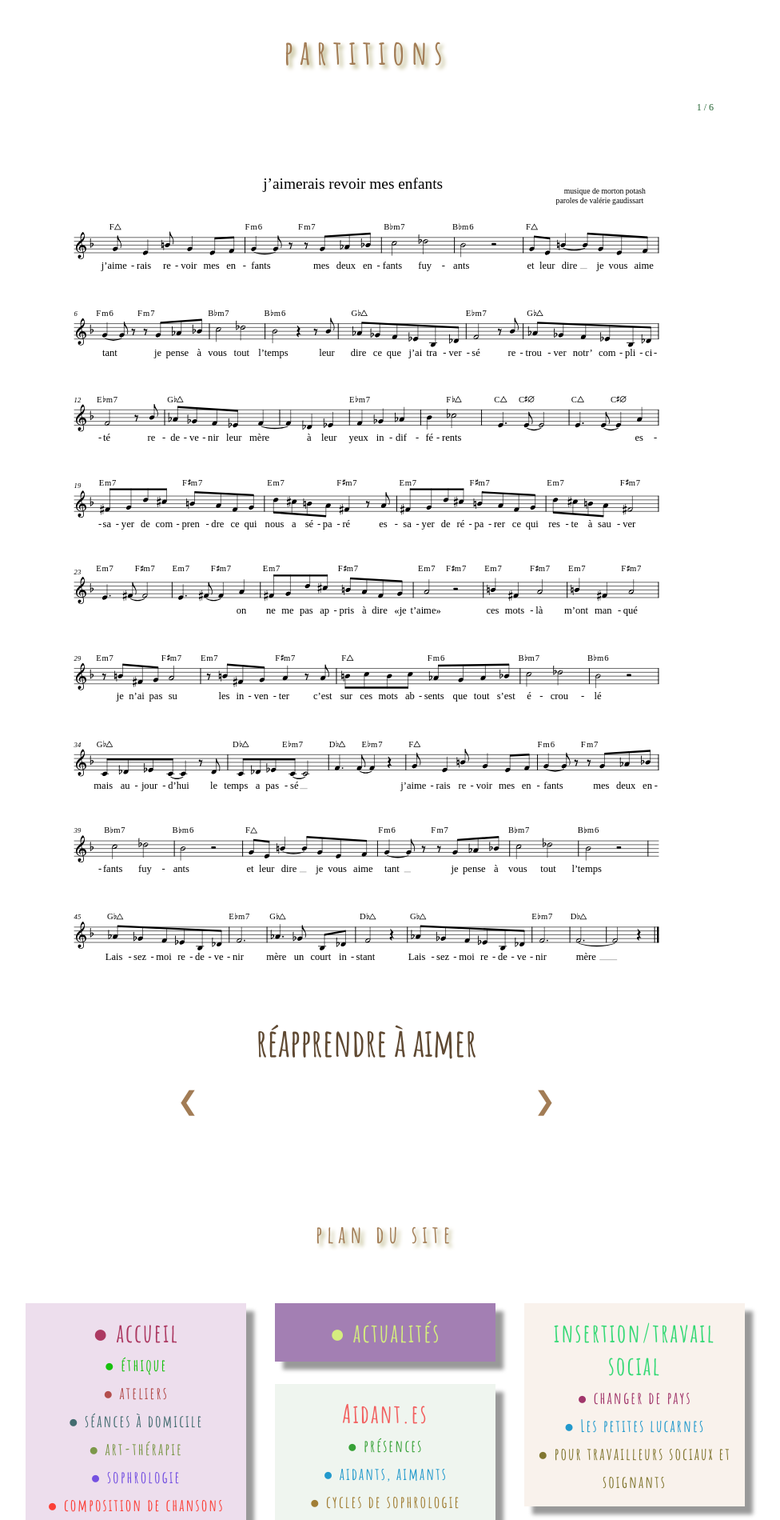
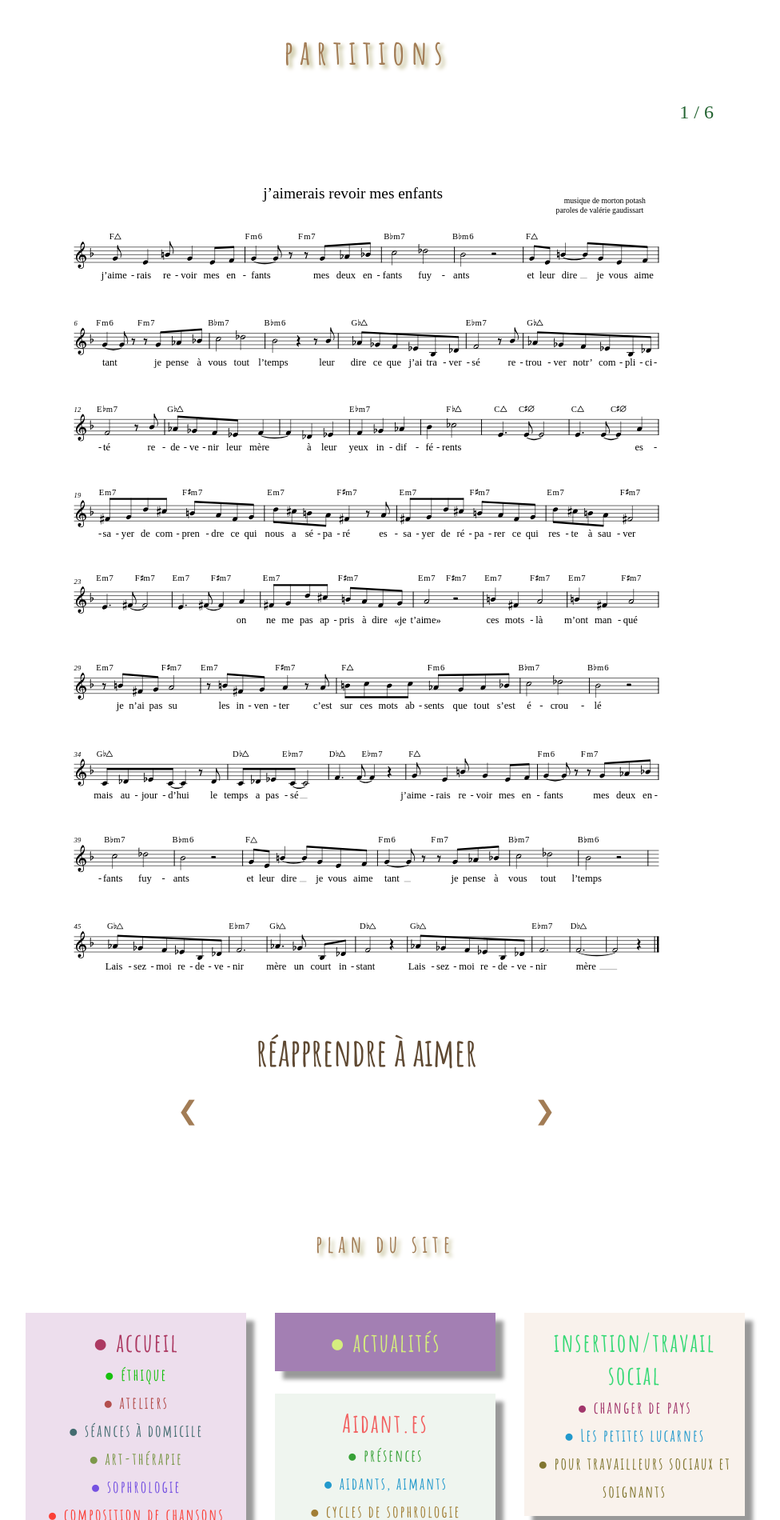
Before and after one commit to leshnik/revertouthaut, a Jekyll site: the page built from partitions.md, in a window 1280 px wide. Shown: the part 250-2150 px from the top of the page at 80% size, without its empty margins (158-1134 px from the left). Built offline with Jekyll 4.4.1, drawn with Linux system fonts in a browser that asks for light colours.

Commit message:
enlarge slide show numbers

```diff
--- a/_sass/type.scss
+++ b/_sass/type.scss
@@ -157,7 +157,7 @@ a:hover {
 /* Number text (1/3 etc) */
 .numbertext {
   color: #236331;
-  font-size: 12px;
+  font-size: 1.5rem;
   padding: 8px 12px;
   text-align: right;
 }
```
